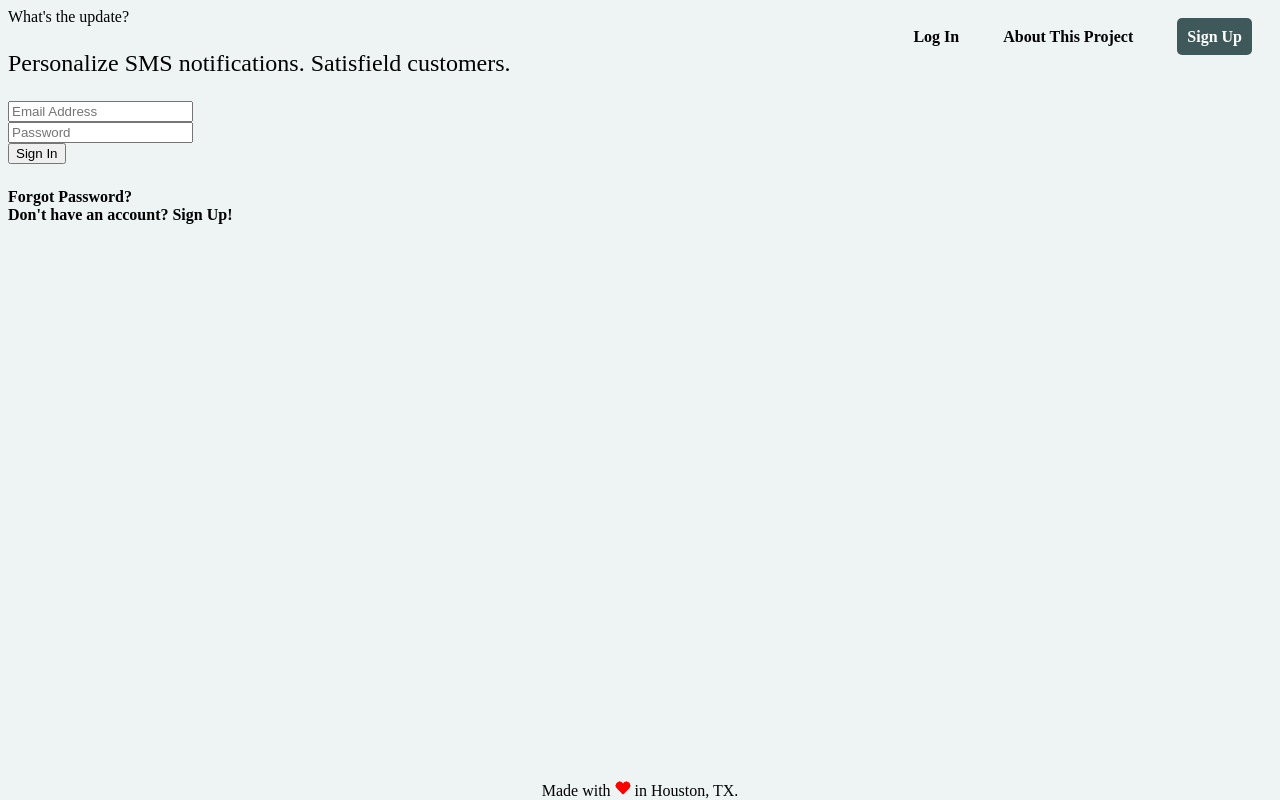
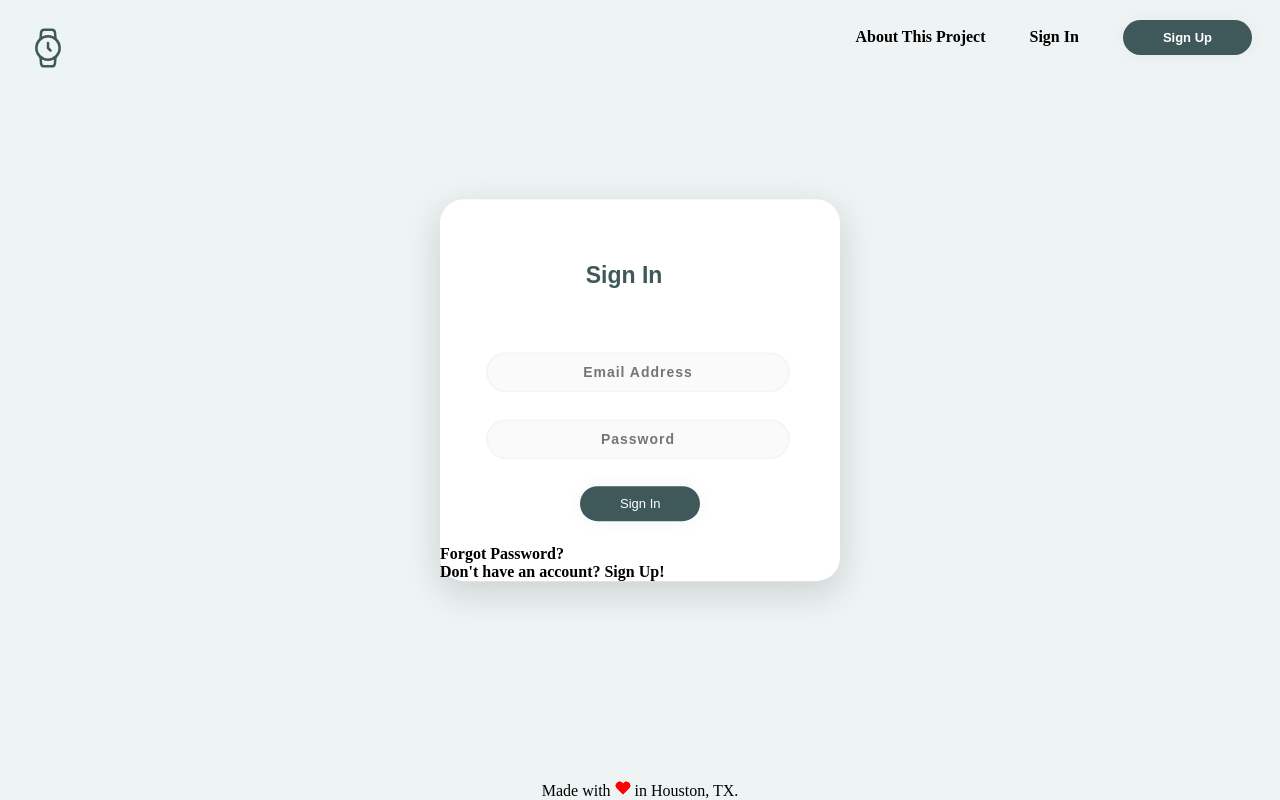
Before and after one commit to delasole/whats_the_update, a Flask app: page /login in a window 1280 px wide. Run offline with Flask 2, Linux system fonts and the light colour scheme; some libraries are stand-ins or nearby versions.

Commit message:
Add login styling

```diff
--- a/crud.py
+++ b/crud.py
@@ -1,4 +1,5 @@
 from models import db, Order, Message, connect_to_db
+from datetime import date
 
 def store_message(order_id, phone, message, message_sid):
 
--- a/models.py
+++ b/models.py
@@ -52,7 +52,7 @@ class Message(db.Model):
     orders = db.relationship('Order', backref='message_history')
 
     def __repr__(self):
-        return(f"<Message ID = {self.message_id} Order ID = {self.order_id} Phone = {self.phone} Message={self.message} Message SID = {self.message_sid} Message Date = {self.message_date}>")
+        return(f"<Message ID = {self.message_id} Order ID = {self.order_id} Phone = {self.phone} Message={self.message} Message SID = {self.message_sid}>")
 
 
 def connect_to_db(app):
--- a/sendsms.py
+++ b/sendsms.py
@@ -1,7 +1,6 @@
 from twilio.rest import Client
 from crud import store_message
 import os
-import datetime
 
 
 auth_key = os.environ['TWILIO_AUTH_TOKEN']
@@ -10,5 +9,5 @@ acct_sid = os.environ['TWILIO_ACCOUNT_SID']
 
 params = Client(acct_sid,auth_key)
 
-def send_message(to,message):
+def send_message(order_id,to,message):
         message = params.messages.create(to=to,from_=sending_number,body=message)
--- a/server.py
+++ b/server.py
@@ -141,12 +141,12 @@ def send_msg():
   message = request.args.get('message')
   to = request.args.get('phone')
 
-  messages = sendsms.send_message(to=to, message=message)
+  messages = sendsms.send_message(order_id=order_id,to=to, message=message)
 
 
   flash('Your message has been sent.')
   time.sleep(3)
-  return redirect("/")
+  return redirect("/orders")
 
 
 if __name__ == "__main__":
--- a/static/css/styles.css
+++ b/static/css/styles.css
@@ -8,6 +8,7 @@ a{
     color: black;
     text-decoration: none;
     padding-right: 40px;
+    text-align: center;
 }
 
 h1{
@@ -25,6 +26,12 @@ p{
     margin-right: 32px;
 }
 
+section{
+    display:block;
+    padding-top: 1rem;
+    padding-bottom: 1rem;
+}
+
 footer {
 position: fixed;
 text-align:  center;
@@ -36,23 +43,35 @@ width: 100%;
 .topnav-right{
     float:right;
     margin: 20px;
-    margin-bottom: 64px;
+}
+.topnav-left{
+    float:left;
+    margin: 20px;
 }
 
-.a-border{
-    background-color:#3F595B;
-    padding: 10px;
-    color: white;
-    border-radius: 5px;
-    text-align:center;
+
+.a-border:hover{
+    background-color:#FB9119;
+}
+
+.row{
+    grid-template-columns: auto auto auto;
+    display: grid;
 }
 
 .message-container{
-width: 350px;
-height: 120px;
-left: 24px;
-top: 350px;
-background-color: white;
+    border-radius: 4px;
+    background: #fff;
+    box-shadow: 0 6px 10px rgba(0,0,0,.08), 0 0 6px rgba(0,0,0,.05);
+    transition: .3s transform cubic-bezier(.155,1.105,.295,1.12),.3s box-shadow,.3s -webkit-transform cubic-bezier(.155,1.105,.295,1.12);
+    padding: 7px 20px 9px 18px;
+    margin-bottom: 20px;
+    margin-right: 20px;
+}
+
+.message-container:hover{
+    transform: scale(1.05);
+    box-shadow: 0 10px 20px rgba(0,0,0,.12), 0 4px 8px rgba(0,0,0,.06);
 }
 
 .message-button{
@@ -63,3 +82,169 @@ background-color: white;
     color: white;
     border-radius: 2px;
 }
+  .custom-message{
+      position:center;
+  }
+
+  .order-header{
+      color:lightslategrey;
+      font-size: 14px;
+      font-weight: bold;
+      text-align: left;
+      padding: 10px;
+  }
+
+  .order-detail{
+    font-size: 14px;
+    text-align: left;
+    padding: 10px;
+  }
+
+  .container {
+    margin: 0 auto;
+    max-width: 1280px;
+    width: 90%;
+  }
+
+
+  .order-body{
+    -webkit-transition: -webkit-box-shadow .25s;
+    transition: -webkit-box-shadow .25s;
+    transition: box-shadow .25s;
+    transition: box-shadow .25s, -webkit-box-shadow .25s;
+    padding: 24px;
+    margin: 0.5rem 0 1rem 0;
+    border-radius: 2px;
+    background-color: #fff;
+
+  }
+
+  .main-field {
+    background-color: #FFFFFF;
+    width: 400px;
+    height: auto;
+    margin: 2em auto;
+    border-radius: 1.5em;
+    box-shadow: 0px 11px 35px 2px rgba(0, 0, 0, 0.14);
+}
+
+.centered {
+    position: fixed;
+    top: 40%;
+    left: 50%;
+    /* bring your own prefixes */
+    transform: translate(-50%, -40%);
+  }
+
+
+.sign {
+    padding-top: 40px;
+    color: #3F595B;
+    font-family: 'Playfair Display', sans-serif;
+    font-weight: bold;
+    font-size: 23px;
+    text-align: center;
+}
+
+.un {
+width: 76%;
+color: rgb(38, 50, 56);
+font-weight: 700;
+font-size: 14px;
+letter-spacing: 1px;
+background: rgba(136, 126, 126, 0.04);
+padding: 10px 20px;
+border: none;
+border-radius: 20px;
+outline: none;
+box-sizing: border-box;
+border: 2px solid rgba(0, 0, 0, 0.02);
+margin-bottom: 50px;
+margin-left: 46px;
+text-align: center;
+margin-bottom: 27px;
+font-family: "Playfair Display", sans-serif;
+}
+
+form.form1 {
+    padding-top: 40px;
+}
+
+.pass {
+        width: 76%;
+color: rgb(38, 50, 56);
+font-weight: 700;
+font-size: 14px;
+letter-spacing: 1px;
+background: rgba(136, 126, 126, 0.04);
+padding: 10px 20px;
+border: none;
+border-radius: 20px;
+outline: none;
+box-sizing: border-box;
+border: 2px solid rgba(0, 0, 0, 0.02);
+margin-bottom: 50px;
+margin-left: 46px;
+text-align: center;
+margin-bottom: 27px;
+font-family: 'Playfair Display', sans-serif;
+}
+
+
+.un:focus, .pass:focus {
+    border: 2px solid rgba(0, 0, 0, 0.18) !important;
+
+}
+
+.submit {
+  cursor: pointer;
+    border-radius: 5em;
+    color:#ffffff;
+    background: #3F595B;
+    border: 0;
+    padding-left: 40px;
+    padding-right: 40px;
+    padding-bottom: 10px;
+    padding-top: 10px;
+    font-family: 'Playfair Display', sans-serif;
+    margin-left: 35%;
+    font-size: 13px;
+    box-shadow: 0 0 20px 1px rgba(0, 0, 0, 0.04);
+}
+
+.a-border {
+    cursor: pointer;
+      border-radius: 5em;
+      color:#ffffff;
+      background: #3F595B;
+      border: 0;
+      padding-left: 40px;
+      padding-right: 40px;
+      padding-bottom: 10px;
+      padding-top: 10px;
+      font-family: 'Playfair Display', sans-serif;
+      font-size: 13px;
+      box-shadow: 0 0 20px 1px rgba(0, 0, 0, 0.04);
+  }
+
+.forgot {
+    text-shadow: 0px 0px 3px rgba(117, 117, 117, 0.12);
+    color: #E1BEE7;
+    padding-top: 15px;
+}
+
+.a-center{
+    position:center;
+}
+
+.a-login, .a-sign-up, .a-forgot {
+    text-shadow: 0px 0px 3px rgba(117, 117, 117, 0.12);
+    color: #3F595B,;
+    text-decoration: none
+}
+
+@media (max-width: 600px) {
+    .main-field {
+        border-radius: 0px;
+    }
+}
--- a/templates/base.html
+++ b/templates/base.html
@@ -2,11 +2,29 @@
 <html>
 <head>
   <title>{% block title %}What's The Update?{% endblock %}</title>
+  <link rel="icon" type="image/svg" href="/static/img/watch.svg"/>
   <link rel="stylesheet" href="/static/css/styles.css">
   <script src="http://code.jquery.com/jquery.js"></script>
   <script src="https://cdnjs.cloudflare.com/ajax/libs/babel-standalone/6.26.0/babel.js"></script>
   <script src="https://unpkg.com/react@16/umd/react.development.js" crossorigin></script>
   <script src="https://unpkg.com/react-dom@16/umd/react-dom.development.js" crossorigin></script>
+
+  {% if 'user_id' in session %}
+  <nav class = "topnav-right"><a target="_self" href="/logout">Logout</a></nav>
+
+
+{% else %}
+  <nav>
+    <a class = "topnav-left" href="/">
+      <img src="/static/img/watch.svg">
+    </a>
+  </nav>
+  <nav class = "topnav-right">
+    <a target="_self" href="/about">About This Project</a>
+    <a target="_self" href="/login">Sign In</a>
+    <a class="a-border" target="_self" href="/join">Sign Up</a>
+  </nav>
+{% endif %}
 </head>
 
 {% with messages = get_flashed_messages() %}
@@ -19,21 +37,7 @@
   {% endif %}
 {% endwith %}
 
-{% if 'user_id' in session %}
-<header class = "topnav-right">
-  <div><a target="_self" href="/logout">Logout</a></div>
-</header>
 
-{% else %}
-
-<header class = "topnav-right">
-  <div>
-    <a target="_self" href="/login">Log In</a>
-    <a target="_self" href="/about">About This Project</a>
-    <a class="a-border" target="_self" href="/join">Sign Up</a>
-  </div>
-</header>
-{% endif %}
 
 <body>
   {% block content %}{% endblock %}
--- a/templates/login.html
+++ b/templates/login.html
@@ -2,26 +2,24 @@
 
 {% block content %}
 
-<div class="row">
-    <div>
-        <div>What's the update?</div>
-        <p>Personalize SMS notifications. Satisfield customers.</p>
-        <form action="/login" method="POST">
+    <div class="main-field centered">
+        <p class="sign">Sign In</p>
+        <form class="form1" action="/login" method="POST">
             <div>
-                <input type="text" name="username" id="username" class="validate" required placeholder="Email Address">
+                <input type="text" name="username" id="username" class="un" required placeholder="Email Address">
             </div>
 
             <div>
-                <input type="password" name="password" id="password" class="validate" required placeholder="Password">
+                <input type="password" name="password" id="password" class="pass" required placeholder="Password">
             </div>
 
-            <button type="submit" name="action">
+            <button class="submit" type="submit" name="action">
                 Sign In
             </button>
             <p>
         </form>
+        <div class="a-center"><a target="_self" href="/resetpassword">Forgot Password?</a></div>
+        <div><a target="_self" href="/join">Don't have an account? Sign Up!</a></div>
     </div>
-</div>
-<div><a target="_self" href="/resetpassword">Forgot Password?</a></div>
-<div><a target="_self" href="/join">Don't have an account? Sign Up!</a></div>
+
 {% endblock %}
```
Also changed, not shown: static/js/homepage.jsx (+22 -10 lines), templates/index.html (+0 -16 lines), templates/message_center.html (+14 -10 lines), templates/order.html (+7 -9 lines), templates/registration.html (+8 -9 lines), templates/reset_password.html (+6 -5 lines), static/img/watch.svg (added).
